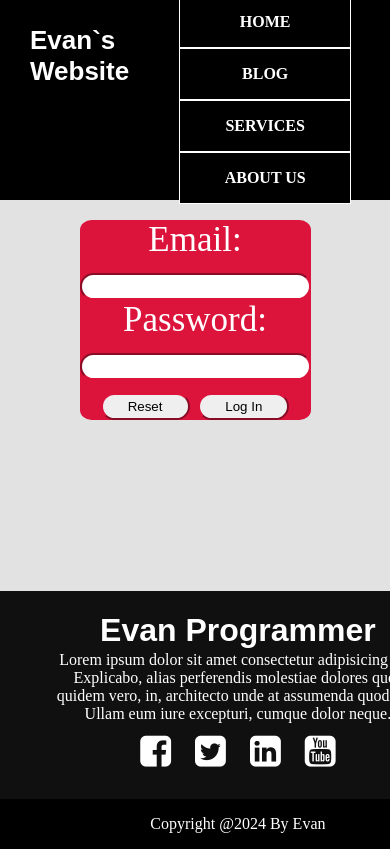
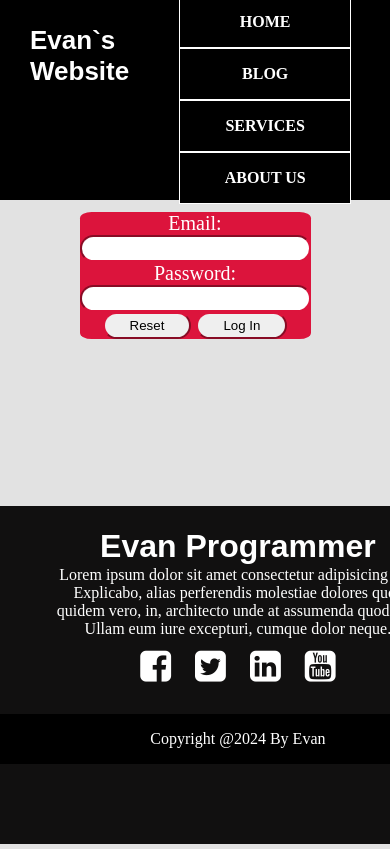
Before and after one commit to MdYiasirArafat/website, a plain HTML site: page index.html in a window 390 px wide. Shown: the top 849 px of the page. Drawn offline with Linux system fonts and the light colour scheme.

Commit message:
Update style.css

```diff
--- a/style.css
+++ b/style.css
@@ -129,12 +129,14 @@ footer{
     }
     .form1{
         padding: 0px 0px;
+        font-size: 20px;
+        margin-top: 12px;
     }
     .form1 input {
         padding: 4px 25px}
         footer{
             width: 122%;
-            height: 30%;
+            height: 40%;
         }
         .logo{
             font-size: 26px;
```
